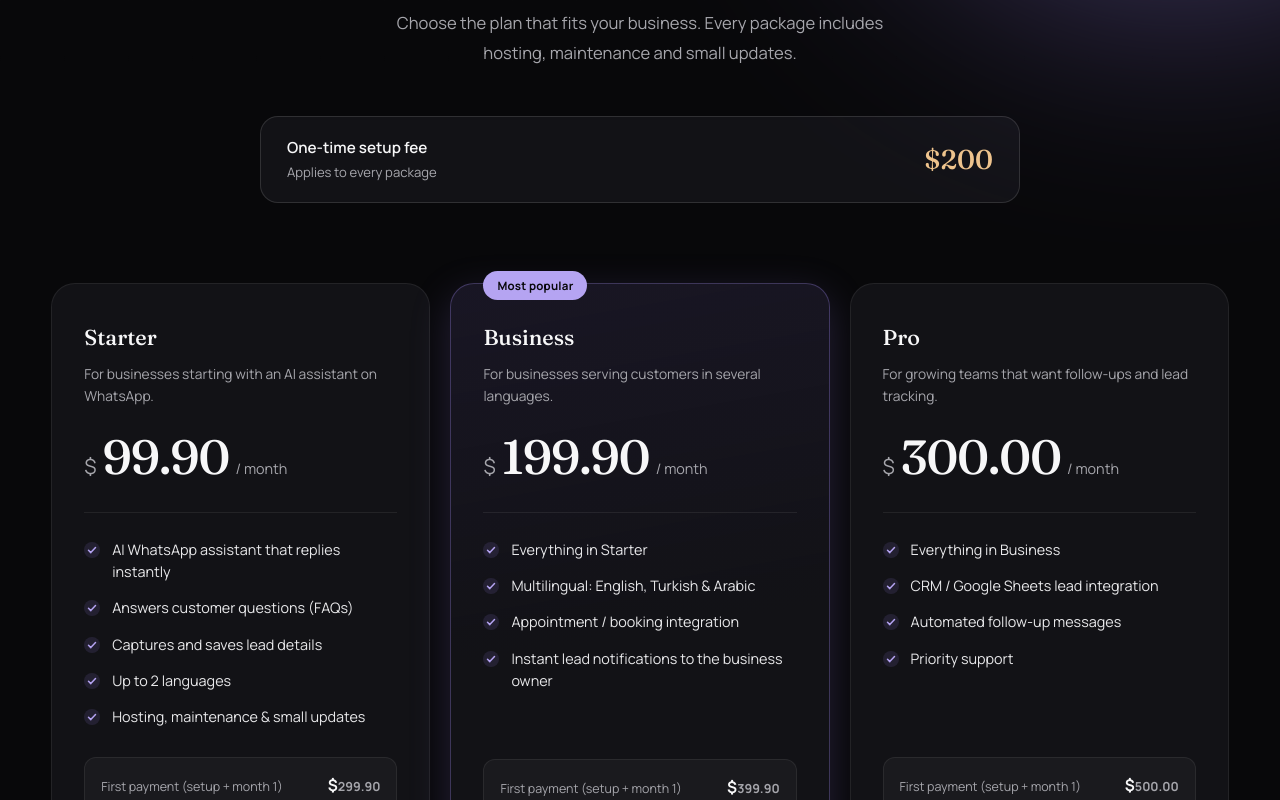
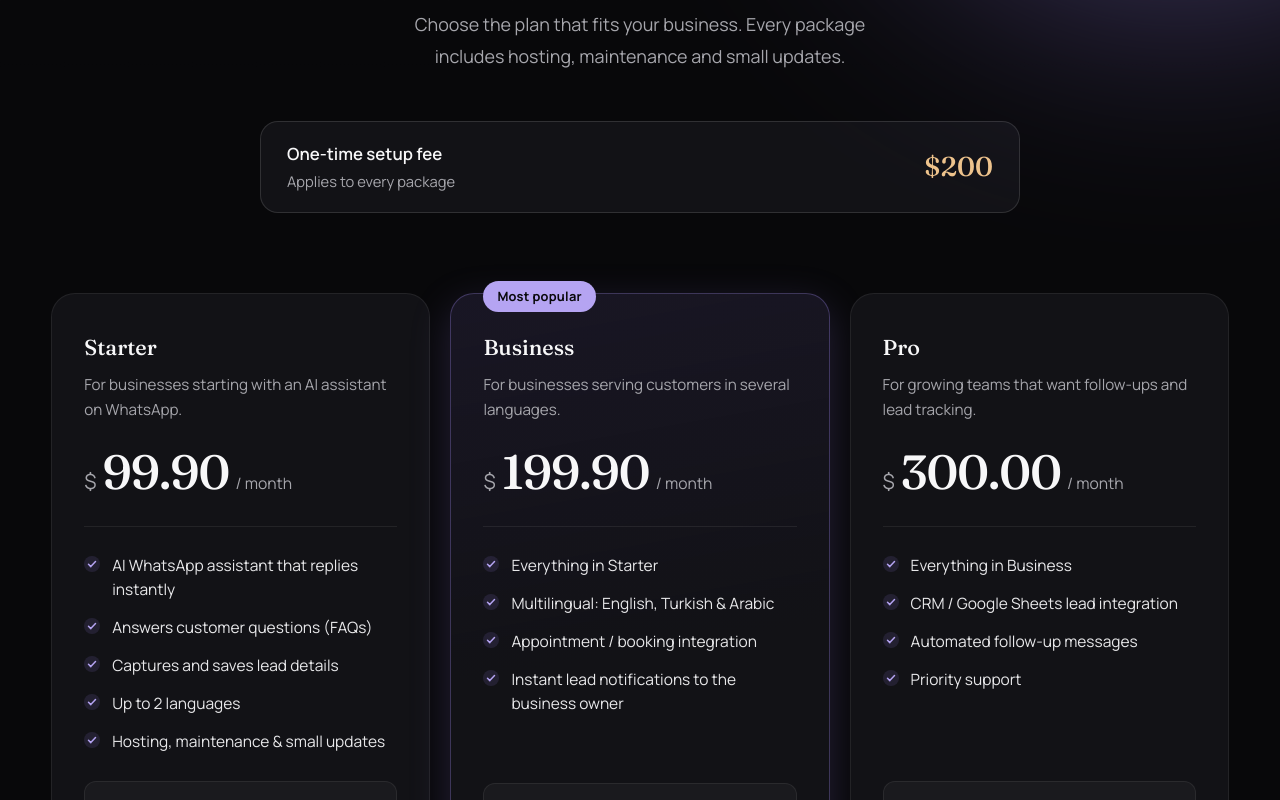
Before and after one commit to auramindai/AuraMind, a plain HTML site: page pricing.html in a window 1280 px wide. Shown: the part 320-1120 px from the top of the page. Drawn offline with Linux system fonts and the light colour scheme.

Commit message:
Add readability styles for pricing section

```diff
--- a/pricing.css
+++ b/pricing.css
@@ -332,3 +332,15 @@ html[dir="rtl"] .plan-badge {
         padding: 70px 0;
     }
 }
+
+/* ---- Readability ---- */
+.pricing-hero p { font-size: 1.12rem; color: var(--muted); }
+.setup-fee-text strong { font-size: 1.05rem; }
+.setup-fee-text small { font-size: 0.92rem; color: var(--muted); }
+.plan-tagline { font-size: 0.95rem; color: var(--muted); }
+.plan-price .price-per { font-size: 0.98rem; }
+.plan-features li { font-size: 0.97rem; }
+.plan-first span { font-size: 0.86rem; color: var(--muted); }
+.plan-badge { font-size: 0.8rem; }
+.notes-box li { font-size: 0.97rem; }
+.pricing-cta p { color: var(--muted); font-size: 1.05rem; }
```
